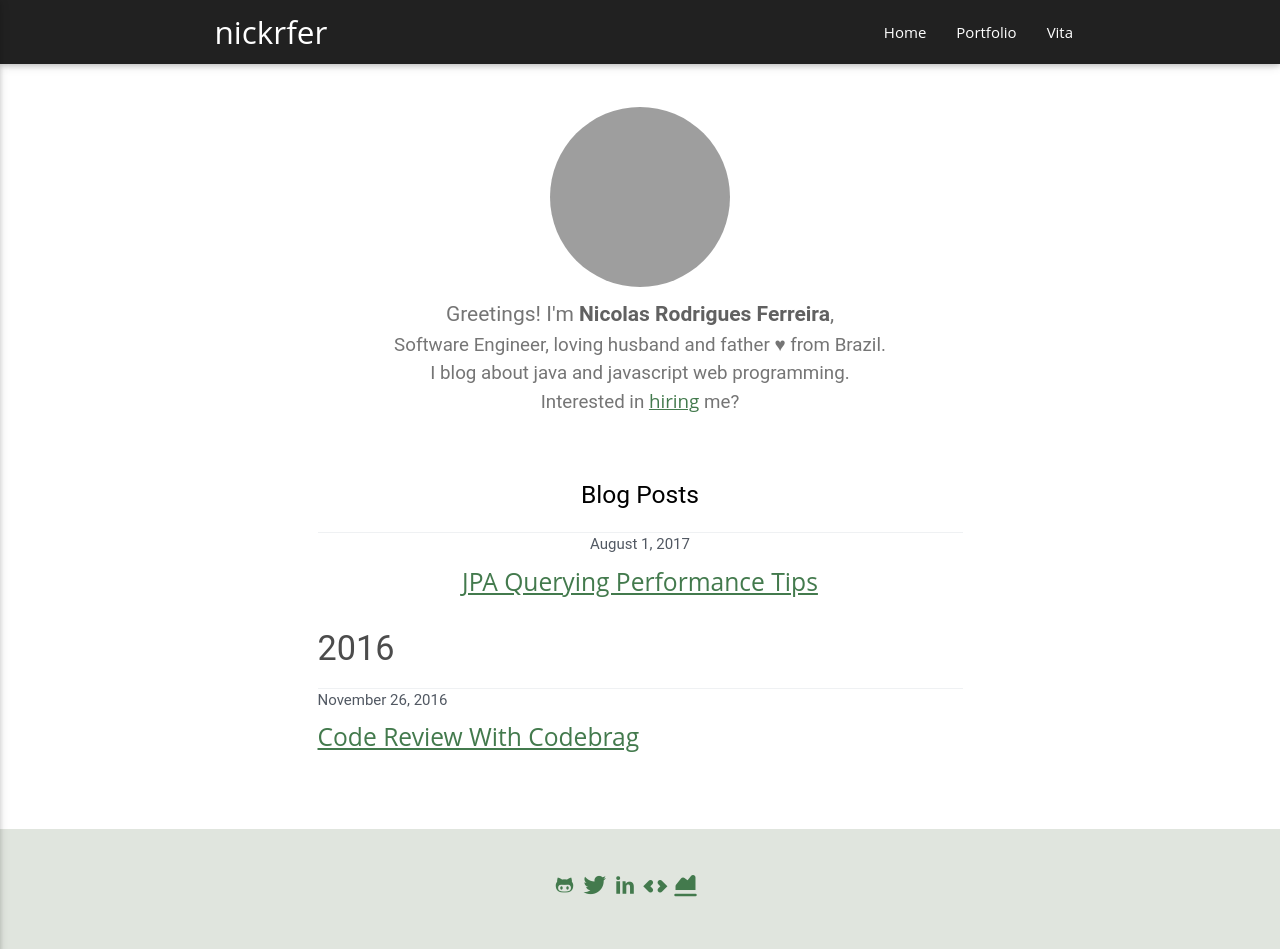
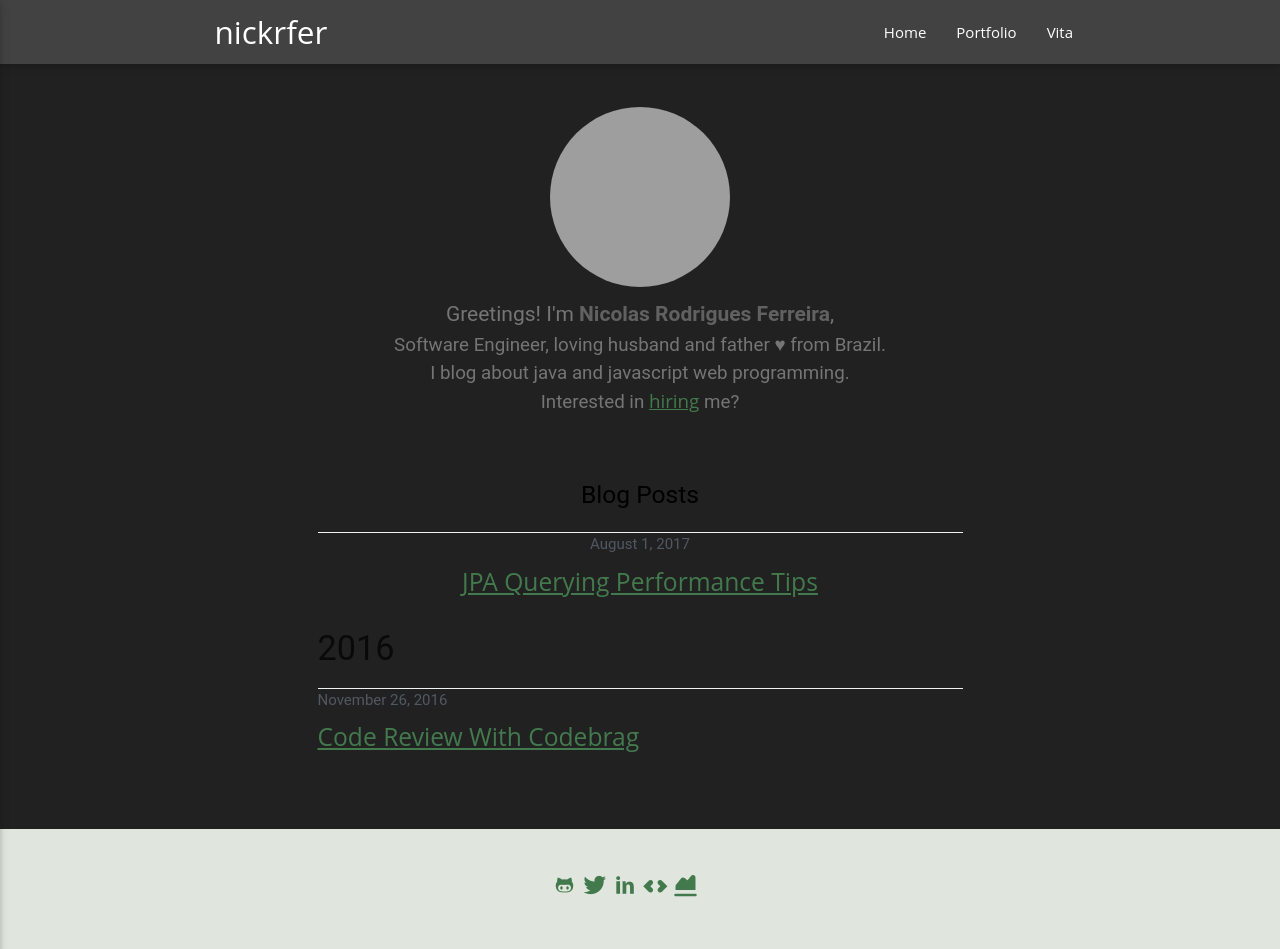
Before and after one commit to nickrfer/nickrfer.github.io, a Jekyll site: the page built from index.html, in a window 1280 px wide and 949 px high. Built offline with Jekyll 4.4.1, drawn with Linux system fonts in a browser that asks for light colours; grey boxes are pictures that could not be loaded.

```diff
--- a/_includes/navigation.html
+++ b/_includes/navigation.html
@@ -1,5 +1,5 @@
 <header class="navbar-fixed" id="header">
-  <nav class="grey darken-4 {% if site.fixedNav == 'true' %}is-fixed{% endif %}" role="navigation">
+  <nav class="grey darken-3 {% if site.fixedNav == 'true' %}is-fixed{% endif %}" role="navigation">
       <div class="nav-wrapper container left-align">
           <a itemprop="url" id="logo-container" href="http://nickrfer.com" class="brand-logo">
               nickrfer
--- a/_layouts/default.html
+++ b/_layouts/default.html
@@ -1,7 +1,7 @@
 <!DOCTYPE html>
 <html class="t-{{ site.theme }}">
   {% include head.html %}
-  <body>
+  <body class="grey darken-4">
     {% include navigation.html %}
 
     <!-- <div id="root"></div> -->
```
